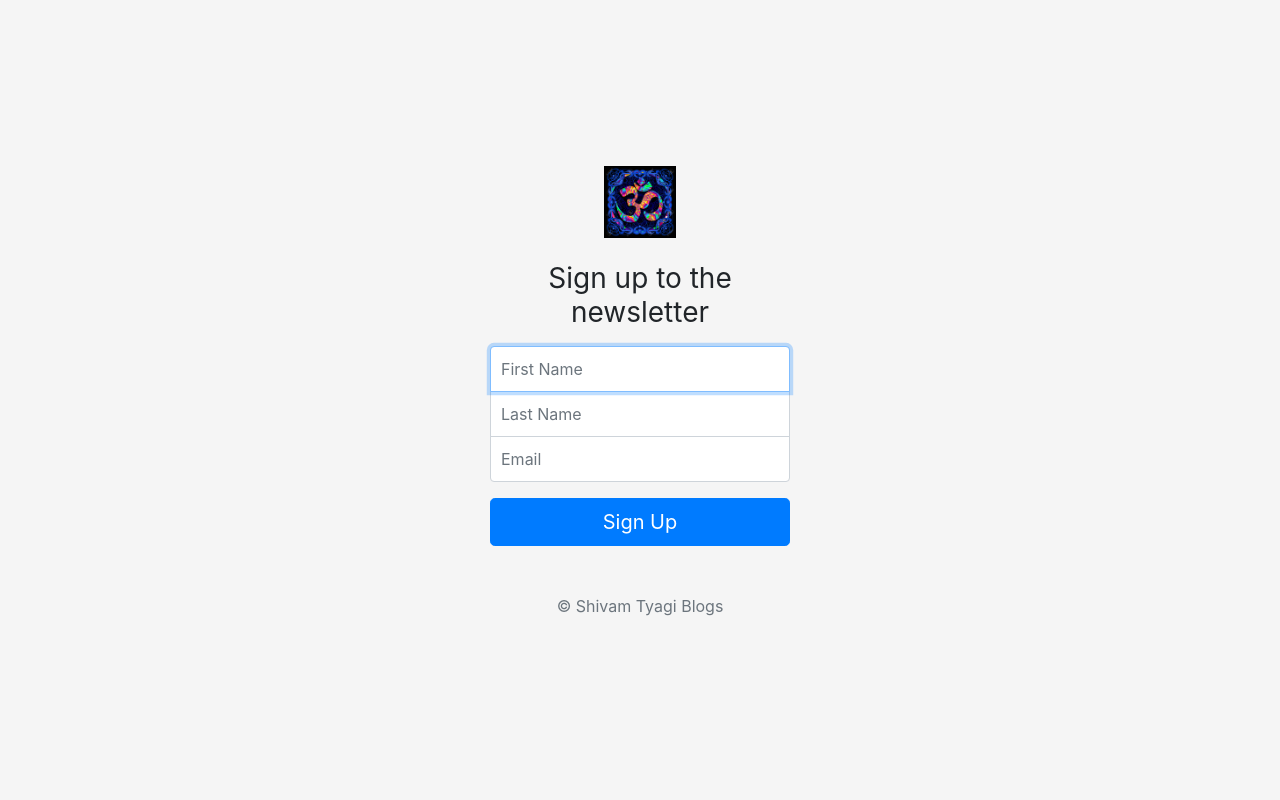
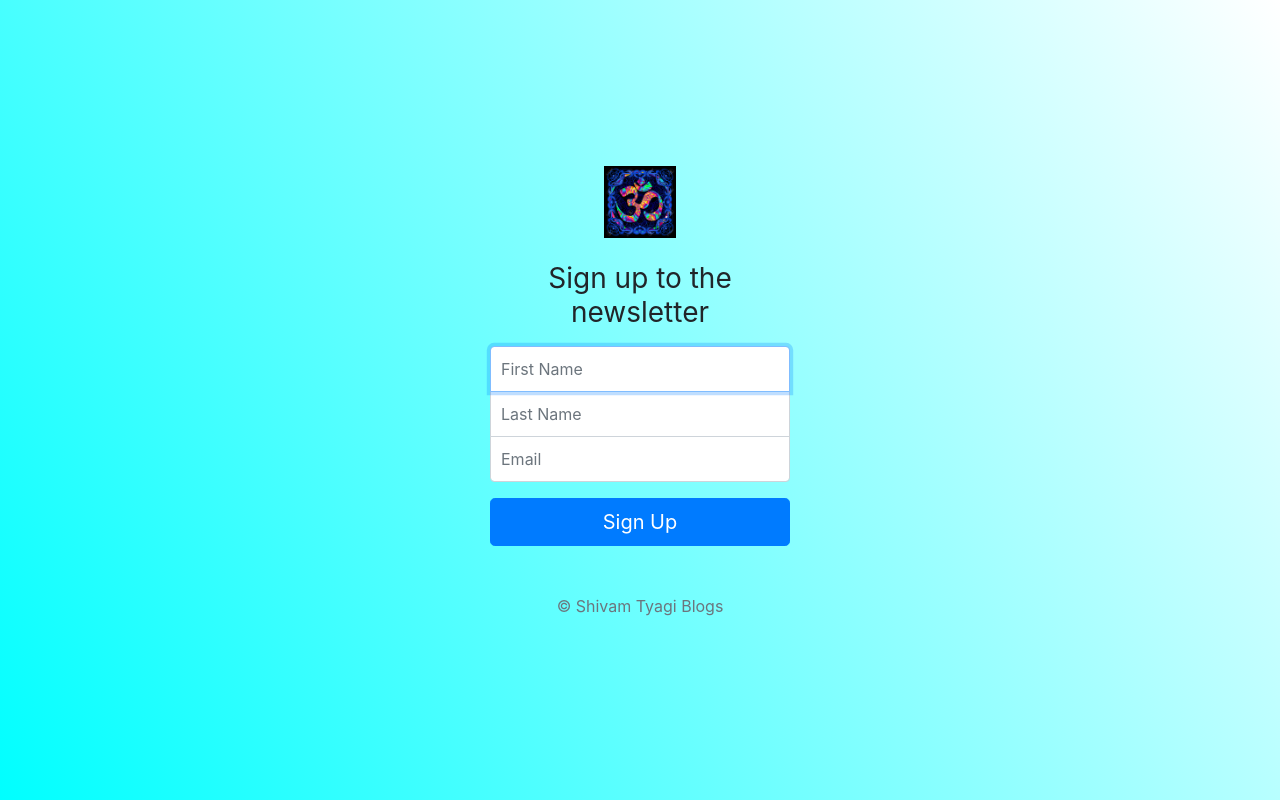
Before and after one commit to followshivam/EmailSubscription, a website: page signup.html in a window 1280 px wide. Drawn offline with nearby package versions, Linux system fonts and the light colour scheme.

Commit message:
made it better

```diff
--- a/public/css/styles.css
+++ b/public/css/styles.css
@@ -1,6 +1,7 @@
 html,
 body {
   height: 100%;
+  background-image: -webkit-linear-gradient(top right, white, cyan);
 }
 
 body {
```
